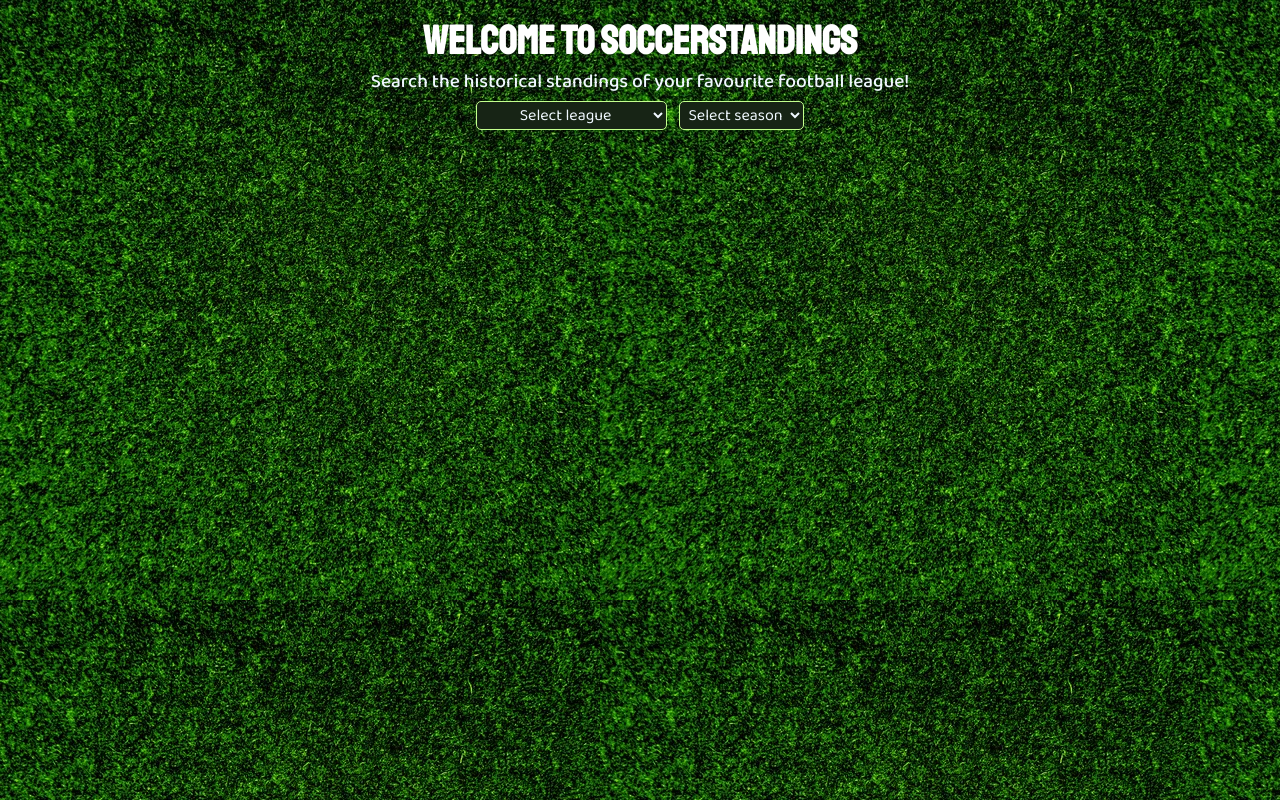
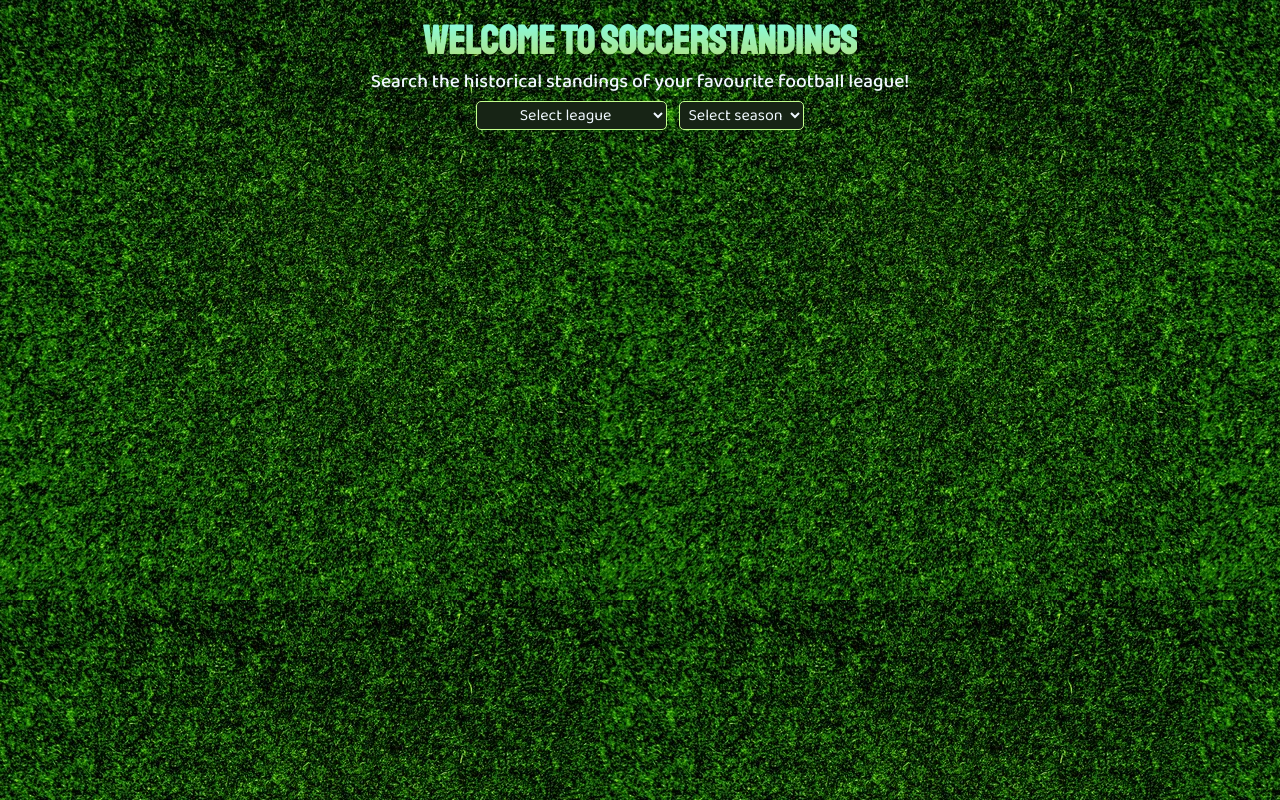
Before and after one commit to Joadevy/soccer-standings, a plain HTML site: page index.html in a window 1280 px wide. Both pictures are taken after a click on the picture 639 px from the left and 399 px from the top of the page. Drawn offline with Linux system fonts and the light colour scheme.

Commit message:
Gradient h1 added

```diff
--- a/css/styles.css
+++ b/css/styles.css
@@ -53,6 +53,12 @@ body {
 
 .title-container>h1{
     font-family: 'Staatliches',Arial, Helvetica, sans-serif;
+   /*  background: -webkit-linear-gradient(#dfffdb, rgb(195, 255, 142)); */
+   background:-webkit-linear-gradient(#80fff0,#b6de71);
+    -webkit-background-clip: text;
+    -moz-background-clip: text;
+    background-clip: text;
+    -webkit-text-fill-color: transparent;
     color: white;
     margin-top: 1rem;
     font-size: 2.5rem;
```
